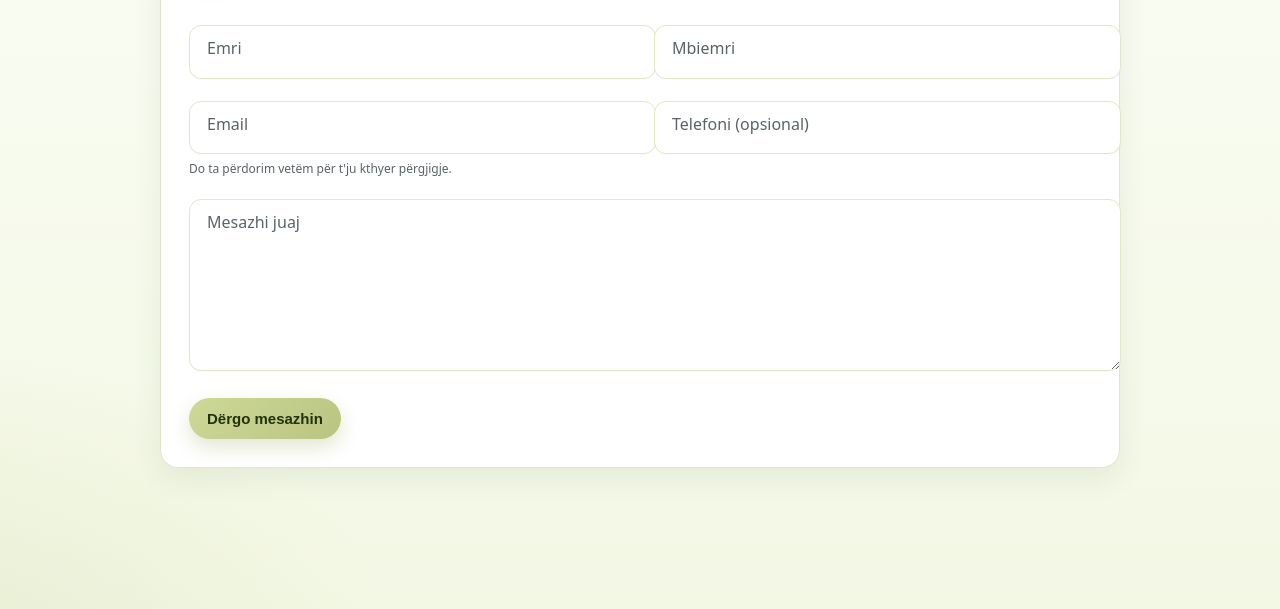
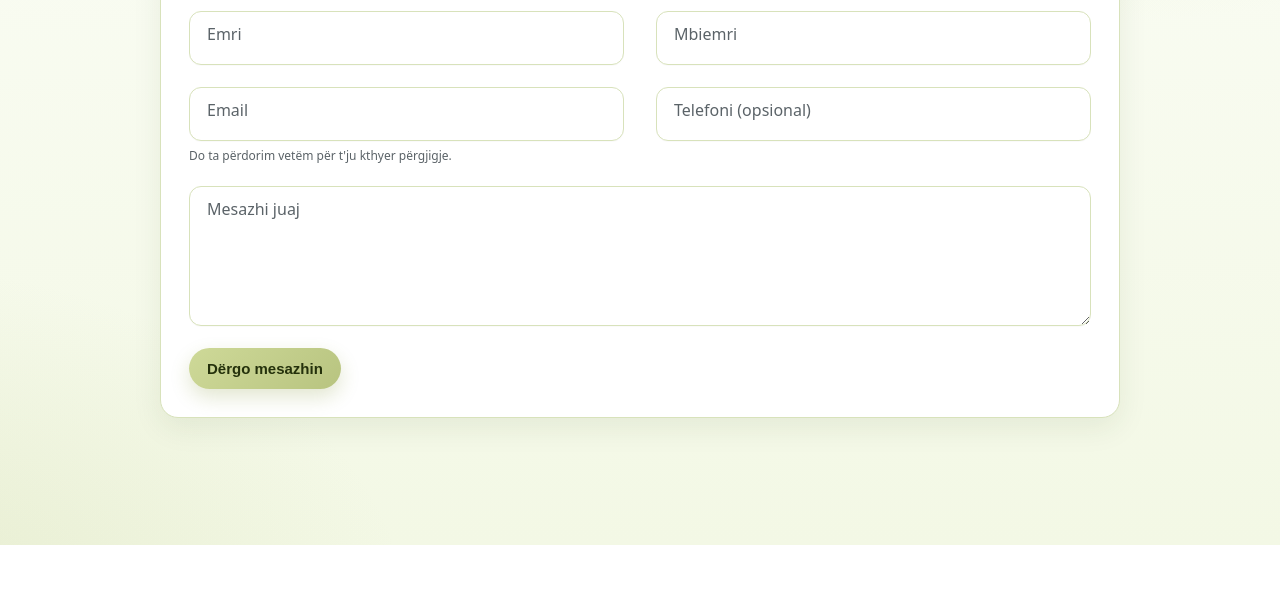
Before and after one commit to KetiBakiu/Contact_form_Contact, a plain HTML site: page index.html in a window 1280 px wide. Shown: the part 255-864 px from the top of the page. After the commit the page ends 800 px from the top, so only its background shows below. Drawn offline with Linux system fonts and the light colour scheme.

Commit message:
Update index.html

```diff
--- a/index.html
+++ b/index.html
@@ -13,12 +13,14 @@
       --bg-1: #fbfdf6;
       --bg-2: #f3f8e5;
       --card: #ffffff;
-      --stroke: #e0e8c7;   /* pak më e dukshme se më parë */
-      --stroke-strong: #c9d59e;
+      --stroke: #d8e2bb;
+      --stroke-strong: #c0cf93;
       --shadow: 0 10px 30px rgba(40, 60, 0, .08);
       --radius-xl: 18px;
       --radius-md: 12px;
     }
+
+    * , *::before, *::after{ box-sizing: border-box; }
 
     body{
       margin:0; min-height:100svh; display:grid; place-items:center;
@@ -50,26 +52,12 @@
     form{ padding: 28px; display:grid; gap:22px; }
 
     /* === GRID FIX: clear separation between columns and rows === */
-    .grid{
-      display:grid;
-      grid-template-columns: 1fr 1fr;
-      column-gap: 28px;   /* më i madh që të mos takohen */
-      row-gap: 18px;
-    }
-    @media (max-width: 720px){ .grid{ grid-template-columns: 1fr; column-gap: 0; } }
+    .grid{ display:grid; grid-template-columns: 1fr 1fr; gap: 32px; }
+    @media (max-width: 720px){ .grid{ grid-template-columns: 1fr; gap: 16px; } }
 
-    .field{ position:relative; }
+    .field{ position:relative; margin:0; }
 
-    .input, textarea{
-      width:100%;
-      padding: 16px 14px 14px;
-      border-radius: var(--radius-md);
-      border: 1.5px solid var(--stroke); /* pak më e trashë për kontrast */
-      background: #fff;
-      color: var(--ink);
-      outline:none; font-size:15px; line-height:1.45;
-      transition: border .2s ease, box-shadow .2s ease;
-    }
+    .input, textarea{ display:block; width:100%; padding: 16px 14px 14px; border-radius: var(--radius-md); border: 1.6px solid var(--stroke); background: #fff; color: var(--ink); outline:none; font-size:15px; line-height:1.45; transition: border .2s ease, box-shadow .2s ease; }
 
     /* Jep pak hije që dallohen kutitë veç e veç */
     .input, textarea{ box-shadow: 0 1px 0 rgba(0,0,0,.02); }
@@ -174,7 +162,7 @@
   </div>
 
   <script>
-    const SCRIPT_URL = "https://script.google.com/macros/s/AKfycby9SPN4YNckyxGnbEuCR8aK-LxzOjYvmNJFRAJxl9gWODNv7JAfpf5dPvu0I6noXd5OjQ/exec";
+    const SCRIPT_URL = "https://script.google.com/macros/s/AKfycbxbhyjfKNqA2jTUEWgB_JRbui2oz9DAMRDX2gcBOsu3GO-h7ybfHLITT6d7RzFV7Xny/exec";
     const form = document.getElementById("contact-form");
     const statusEl = document.getElementById("status");
     const banner = document.getElementById("banner");
```
